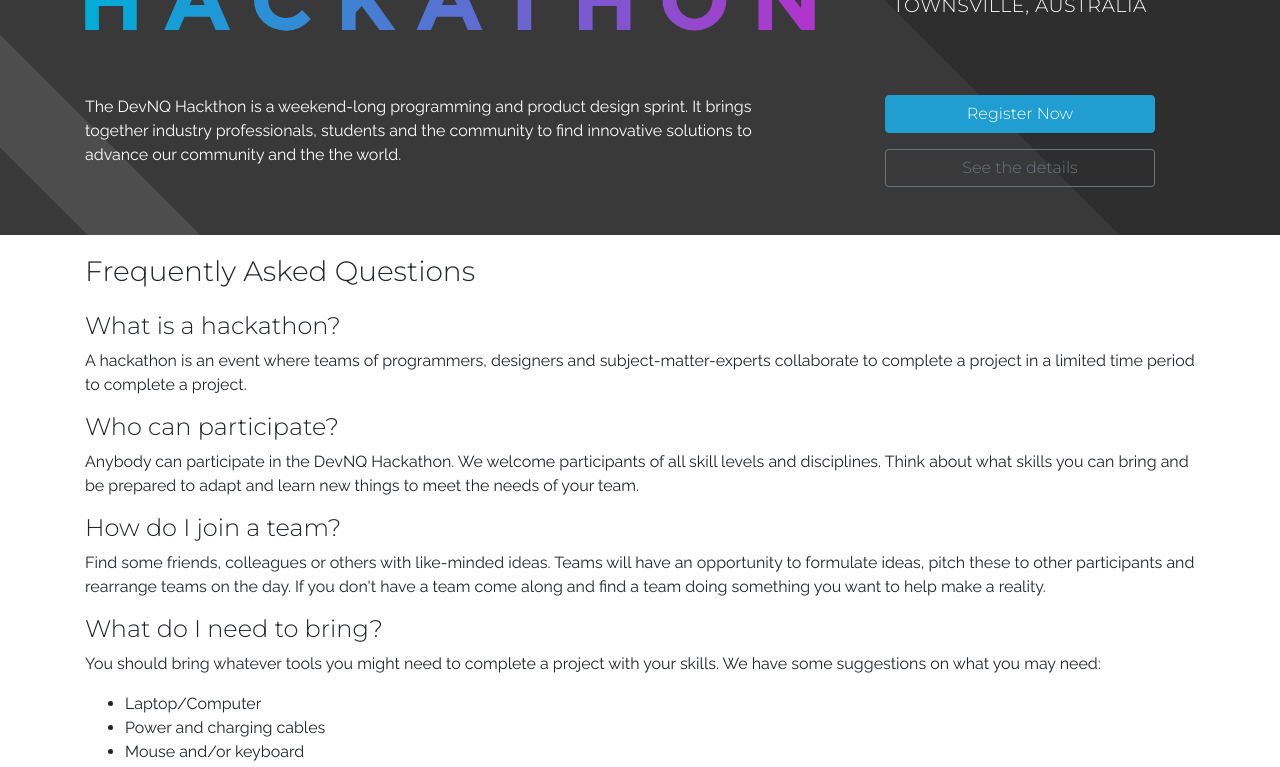
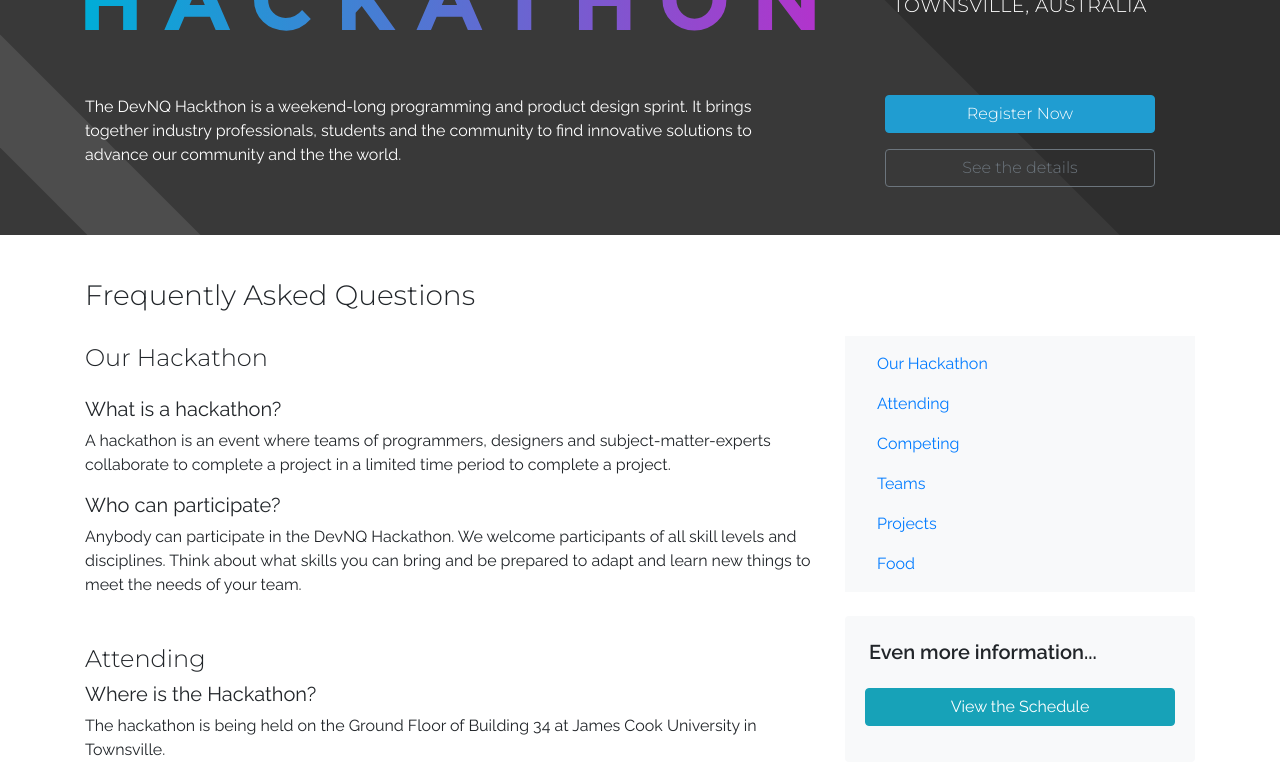
Before and after one commit to devnq/devnq, a Jekyll site: the page built from hackathon-2018/faq.html, in a window 1280 px wide and 1400 px high, scrolled down 219 px. Shown: the top 767 px of the window. Built offline with Jekyll 4.4.1, drawn with Linux system fonts in a browser that asks for light colours; some of the changed text lies outside the part shown.

Commit message:
Add Schedule Page

```diff
--- a/_includes/header.html
+++ b/_includes/header.html
@@ -39,7 +39,7 @@
     <link rel="stylesheet" href="https://fonts.googleapis.com/css?family=Montserrat:300|Montserrat:600|Raleway:400|Raleway:600">
     <script defer type="text/javascript" src="/assets/js/bundle.js"></script>
   </head>
-  <body>
+  <body data-spy="scroll" data-target="#navbar" data-offset="0">
     <div id="wrapper">
       <div id="header" class="container">
         <nav class="navbar navbar-expand-sm navbar-dark">
--- a/hackathon-2018/faq.html
+++ b/hackathon-2018/faq.html
@@ -7,20 +7,58 @@
 og_desc: The DevNQ Hackthon is a weekend-long programming and product design sprint. The 2018 Hackathon explores ways to assist educators and students by bringing new technologies and innovative ideas to classrooms, digital learning, teaching and training.
 ---
 <div class="container">
-  <h3>Frequently Asked Questions</h3>
-  <h4 class="mt-4">What is a hackathon?</h4>
+  <h3 class="mb-4 mt-4">Frequently Asked Questions</h3>
+  <div class="row">
+    <div class="col-md-8">
+
+      <h4 class="mt-2" id="c-hackathon">Our Hackathon</h4>
+      <h5 class="mt-4">What is a hackathon?</h5>
       <p>
         A hackathon is an event where teams of programmers, designers and subject-matter-experts collaborate to complete a project in a limited time period to complete a project.
       </p>
-  <h4 class="mt-2">Who can participate?</h4>
+      <h5 class="mt-2">Who can participate?</h5>
       <p>
         Anybody can participate in the DevNQ Hackathon. We welcome participants of all skill levels and disciplines. Think about what skills you can bring and be prepared to adapt and learn new things to meet the needs of your team.
       </p>
-  <h4 class="mt-2">How do I join a team?</h4>
+
+      <h4 class="mt-5" id="c-attending">Attending</h4>
+      <h5 class="mt-2">Where is the Hackathon?</h5>
       <p>
-    Find some friends, colleagues or others with like-minded ideas. Teams will have an opportunity to formulate ideas, pitch these to other participants and rearrange teams on the day. If you don't have a team come along and find a team doing something you want to help make a reality.
+        The hackathon is being held on the Ground Floor of Building 34 at James Cook University in Townsville.
       </p>
-  <h4 class="mt-2">What do I need to bring?</h4>
+      <iframe width="100%" height="300" frameborder="0" style="border:0" src="https://www.google.com/maps/embed/v1/place?q=Building%2034%20Douglas%20QLD&key=AIzaSyD4CoVOY4Dqs7RmBdXBYUQ0cVqQVjJLNxE" allowfullscreen></iframe>
+
+      <h5 class="mt-2">Where can I park?</h5>
+      <p>
+        Parking is available in the carpark adjacent to Building 34 off James Cook Drive. All parking at JCU is free during the event.
+      </p>
+
+      <h5 class="mt-2">Can I come if I'm not competing?</h5>
+      <p>
+        Visitors are welcome to the event during daylight hours. We only ask you register with our event team on arrival.
+      </p>
+      <p>
+        Parents, guardians and teachers accompanying children will be permitted to stay throughout the event.
+      </p>
+
+
+      <h4 class="mt-5" id="c-competing">Competing</h4>
+      <h5 class="mt-2">Does it cost anything to compete?</h5>
+      <p>
+        Entry costs $5.00. You can pre-pay this when you register for the event or pay at the door. This fee helps us cover the some of the costs of running the event.
+      </p>
+      <h5 class="mt-2">How do I compete?</h5>
+      <p>
+        Competitors are required to <a href="https://www.eventbrite.com/e/devnq-hackathon-2018-tickets-46497789139">register with EventBrite</a>. Registrations are essential.
+      </p>
+      <h5 class="mt-2">Do I have to stay for the whole event?</h5>
+      <p>
+        Competitors are encouraged to attend the opening, judging presentations and presentation ceremonies however, there is no requirement to stay for the entire event. Teams must be present for the judging presentations and presentation ceremonies to be eligable to win a prize.
+      </p>
+      <p>
+        Whilst teams are welcome to work the full 24 hours, we strongly encourage individuals to sleep for several hours at some point in the event. Check out the <a href="/hackathon-2018/schedule">schedule page</a> for figuring our the best time to grab some ZZZs.
+      </p>
+      <h5 class="mt-2">What do I need to bring to compete?</h5>
       <p>
         You should bring whatever tools you might need to complete a project with your skills. We have some suggestions on what you may need:
         <ul>
@@ -31,23 +69,62 @@
           <li>Prototyping equipment</li>
         </ul>
       </p>
-  <h4 class="mt-2">Does it cost anything?</h4>
+
+      <h4 class="mt-5" id="c-teams">Teams</h4>
+      <h5 class="mt-2">How do I join a team?</h5>
       <p>
-    Entry costs $5.00. You can pre-pay this when you register for the event or pay at the door. This fee helps us cover the some of the costs of running the event.
+        Find some friends, colleagues or others with like-minded ideas. Teams will have an opportunity to formulate ideas, pitch these to other participants and rearrange teams on the day. If you don't have a team come along and find a team doing something you want to help make a reality.
       </p>
-  <h4 class="mt-2">Can I bring my own project?</h4>
+      <h5 class="mt-2">How big can my team be?</h5>
+      <p>
+        Competing teams can be from 1 to 5 members. Teams exceeding 5 members will not be accepted.
+      </p>
+
+      <h4 class="mt-5" id="c-projects">Projects</h4>
+      <h5 class="mt-2">How do I come up with a project?</h5>
+      <p>
+        In the lead-up to the event we'll be providing some problem statements to help get the creative juices flowing. In the meantime think about your educational experiences and where they could have been improved.
+      </p>
+      <h5 class="mt-2">Can I bring my own project?</h5>
       <p>
         Teams and individuals are welcome to bring their own project and ideas. However, we ask that you only present work completed during the hackathon for judging.
       </p>
-  <h4 class="mt-2">Is alcohol allowed?</h4>
+
+      <h4 class="mt-5" id="c-food">Food and Drink</h4>
+      <h5 class="mt-2">Is food supplied at the event?</h5>
+      <p>
+        Four meals will be supplied at given times during the event. You can find out more information on these meals on the <a href="/hackathon-2018/schedule">schedule page</a>. Snacks, softdrinks, and hot tea and coffee will be provided throughout the event.
+      </p>
+      <h5 class="mt-2">Is alcohol allowed?</h5>
       <p>
         The DevNQ Hackathon is an alcohol and drug free event. Please do not bring alcohol or illicit drugs. Softdrinks, water and other refreshments will be provided.
       </p>
-  <h4 class="mt-2">How do I attend?</h4>
+      <h5 class="mt-2">Can you cater to my special dietary requirements?</h5>
       <p>
-    Click the 'register here' button below to register for the DevNQ Hackathon with EventBrite.
+        We try and cater to all the needs of all our event attendees. After registering <a href="mailto:info@devnq.org">contact us</a> and let us know your requirements. We'll try our hardest to accommodate your requirements.
       </p>
-  <a class="btn btn-primary mt-2" href="https://www.eventbrite.com/e/devnq-hackathon-2018-tickets-46497789139">
-    Register here
-  </a>
     </div>
+    <div class="col-md-4 d-none d-md-block">
+      <div class="sticky-top">
+        <nav id="navbar" class="navbar navbar-light bg-light mb-4">
+          <nav class="nav nav-pills flex-column">
+            <a class="nav-link nav" href="#c-hackathon">Our Hackathon</a>
+            <a class="nav-link" href="#c-attending">Attending</a>
+            <a class="nav-link" href="#c-competing">Competing</a>
+            <a class="nav-link" href="#c-teams">Teams</a>
+            <a class="nav-link" href="#c-projects">Projects</a>
+            <a class="nav-link" href="#c-food">Food</a>
+          </nav>
+        </nav>
+        <div class="card bg-light border-0 mb-5">
+          <h5 class="card-title mt-4 ml-4 mb-1 font-weight-bold">Even more information...</h5>
+          <div class="card-body">
+            <p><a class="btn btn-info btn-block" href="/hackathon-2018/schedule">View the Schedule</a></p>
+          </div>
+        </div>
+      </div>
+    </div>
+  </div>
+
+
+</div>
```
Also changed, not shown: hackathon-2018/schedule.html (added, +66 -0 lines), webpack/components/main.css (+9 -0 lines), assets/css/styles.css. Lines whose indentation alone changed are shown as unchanged.
